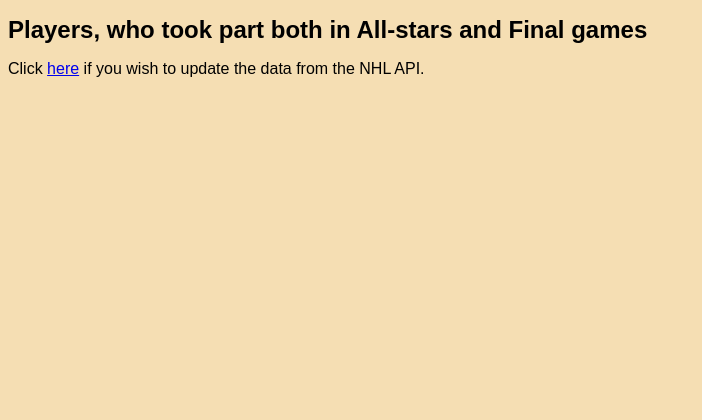
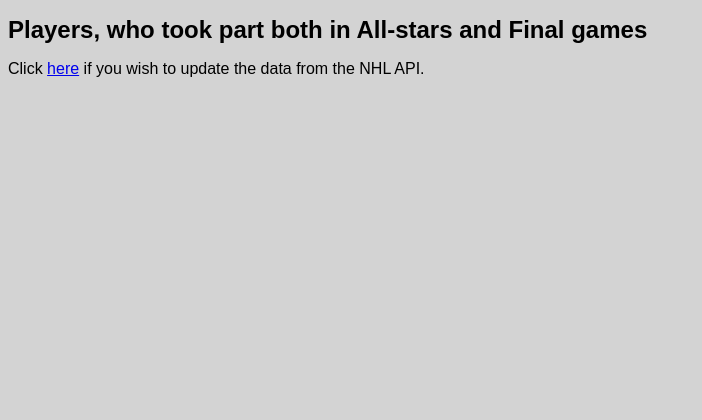
Before and after one commit to mskalmykov/test, a Flask app: template app/templates/main.j2 in a window 1280 px wide. Shown: the top 420 px of the page, without its empty margins (0-702 px from the left). Run offline with Flask 2, Linux system fonts and the light colour scheme; the template is opened without the code that fills it, so the values that code supplies are empty.

Commit message:
Light Gray

```diff
--- a/app/static/style.css
+++ b/app/static/style.css
@@ -1,5 +1,5 @@
 body {
-    background-color: wheat;
+    background-color: lightgray;
     font-family: Arial, Helvetica, sans-serif;
 }
 
```
